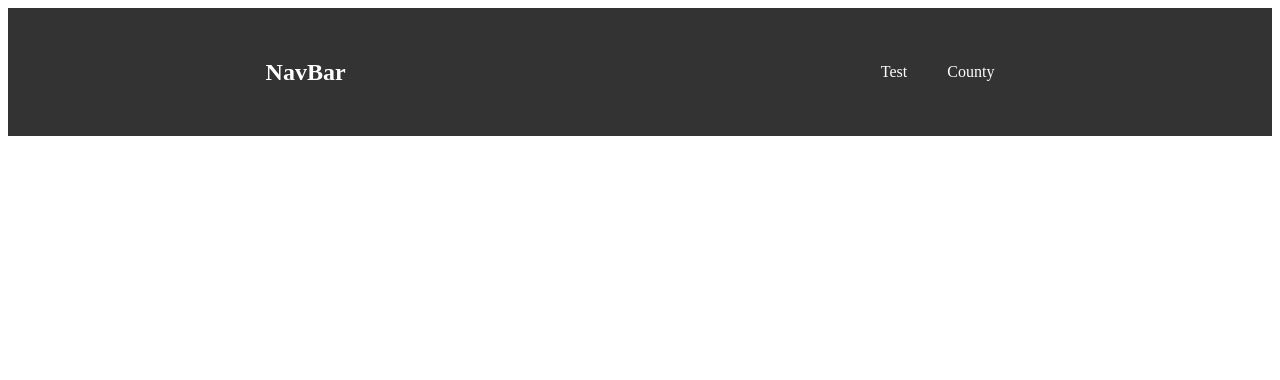
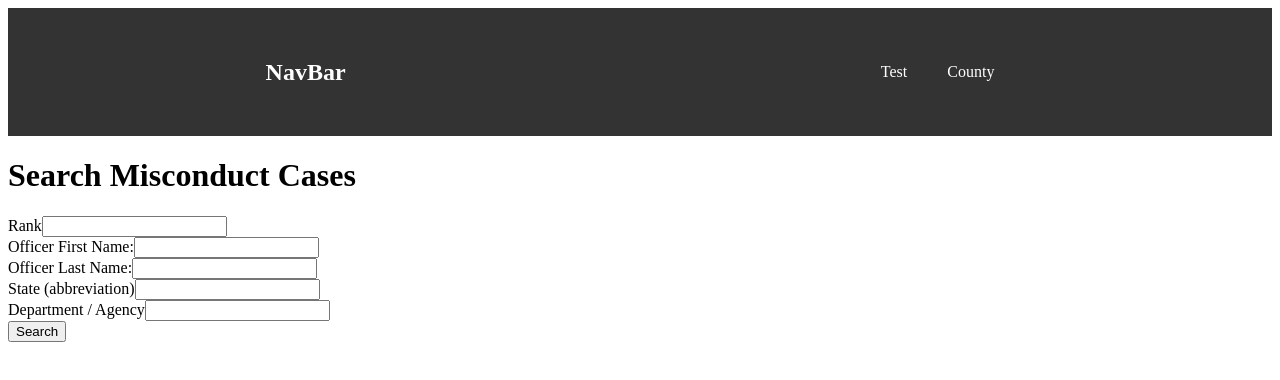
Before and after one commit to Richard-M-Baine/quantjustice, a React (Create React App) app in the folder frontend/: page /misconduct in a window 1280 px wide. Before the commit this address had no page. Shown: the top 380 px of the page. Built offline with nearby package versions, Linux system fonts and the light colour scheme.

Commit message:
done for day

```diff
--- a/frontend/src/App.js
+++ b/frontend/src/App.js
@@ -12,6 +12,7 @@ import LandingTest from './components/Test';
 
 // county stuff
 import CountyLanding from './components/County/CountyLanding';
+import MisconductSearch from './components/County/Misconduct/index.js';
 
 // navbar stuff
 import NavBar from './components/NavBar/index.js'
@@ -32,6 +33,7 @@ const location = useLocation()
         <Route path='/' element={<Landing />} />
         <Route path='/test' element={<LandingTest/>} />
         <Route path='/county' element={<CountyLanding/>} />
+        <Route path='/misconduct' element={<MisconductSearch/>} />
 
       </Routes>
 
--- a/frontend/src/components/County/CountyLanding/index.js
+++ b/frontend/src/components/County/CountyLanding/index.js
@@ -144,9 +144,7 @@ function CountyLanding() {
           Browse available misconduct records by agency.
         </p>
         <div className="misconductLinks">
-          <Link to="/misconduct/statewide">Statewide Misconduct Data</Link>
-          <Link to="/misconduct/agencies">Browse by Agency</Link>
-          <Link to="/misconduct/search">Search Misconduct Records</Link>
+          <Link to="/misconduct">Search Nationwide Decertifications and Misconduct</Link>
         </div>
       </section>
 
--- /dev/null
+++ b/frontend/src/components/County/Misconduct/index.js
@@ -0,0 +1,138 @@
+import React, { useState } from 'react';
+import { useDispatch, useSelector } from 'react-redux';
+import { Link } from "react-router-dom";
+
+import './misconduct.css';
+
+function MisconductSearch() {
+  const [rank, setRank] = useState('');
+  const [firstName, setFirstName] = useState('');
+  const [lastName, setLastName] = useState('');
+  const [stateAbbreviation, setStateAbbreviation] = useState('');
+  const [stateError, setStateError] = useState('');
+  const [agency, setAgency] = useState('')
+
+  // A simple list of valid state abbreviations
+  const validStateAbbreviations = [
+    'AL', 'AK', 'AZ', 'AR', 'CA', 'CO', 'CT', 'DE', 'FL', 'GA',
+    'HI', 'ID', 'IL', 'IN', 'IA', 'KS', 'KY', 'LA', 'ME', 'MD',
+    'MA', 'MI', 'MN', 'MS', 'MO', 'MT', 'NE', 'NV', 'NH', 'NJ',
+    'NM', 'NY', 'NC', 'ND', 'OH', 'OK', 'OR', 'PA', 'RI', 'SC',
+    'SD', 'TN', 'TX', 'UT', 'VT', 'VA', 'WA', 'WV', 'WI', 'WY'
+  ];
+
+  const handleStateChange = (e) => {
+    const value = e.target.value.toUpperCase(); // Convert to uppercase for consistency
+    setStateAbbreviation(value);
+
+    if (value.length > 2) {
+      setStateError('State abbreviation must be 2 characters.');
+    } else if (value.length > 0 && !validStateAbbreviations.includes(value)) {
+      // This will only show an error if the user has typed a full, but invalid, abbreviation
+      setStateError('Invalid state abbreviation.');
+    } else {
+      setStateError('');
+    }
+  };
+
+  const handleFormSubmit = (e) => {
+    e.preventDefault();
+
+    // Final check before submission
+    const isValidState = stateAbbreviation === '' || validStateAbbreviations.includes(stateAbbreviation);
+
+    if (stateAbbreviation && !isValidState) {
+      setStateError('Please enter a valid state abbreviation.');
+      return; // Stop form submission
+    }
+
+    // You can add your form submission logic here
+    console.log('Form submitted with:', {
+      rank,
+      firstName,
+      lastName,
+      stateAbbreviation
+    });
+  };
+
+  return (
+    <div className="MisconductSearchMain">
+      <h1>Search Misconduct Cases</h1>
+      <form onSubmit={handleFormSubmit}>
+
+        <div className="form-glump">
+          <label>Rank</label>
+          <input
+            type="text"
+            id="rank"
+            name="rank"
+            value={rank}
+            onChange={(e) => setRank(e.target.value)}
+          />
+        </div>
+
+
+
+        <div className="form-glump">
+          <label>Officer First Name:</label>
+          <input
+            type="text"
+            id="officerFirstName"
+            name="officerFirstName"
+            value={firstName}
+            onChange={(e) => setFirstName(e.target.value)}
+          />
+
+        </div>
+
+
+
+        <div className="form-glump">
+
+          <label htmlFor="officerName">Officer Last Name:</label>
+          <input
+            type="text"
+            id="OfficerlastName"
+            name="OfficerlastName"
+            value={lastName}
+            onChange={(e) => setLastName(e.target.value)}
+          />
+        </div>
+
+        <div className="form-glump">
+          <label htmlFor="stateAbbreviation">State (abbreviation)</label>
+          <input
+            type="text"
+            id="stateAbbreviation"
+            name="stateAbbreviation"
+            value={stateAbbreviation}
+            onChange={handleStateChange}
+            maxLength="2" // Limit input to 2 characters
+          />
+          {stateError && <p className="error-message">{stateError}</p>}
+        </div>
+
+        <div className="form-glump">
+
+          <label htmlFor="officerName">Department / Agency</label>
+          <input
+            type="text"
+            id="agency"
+            name="agency"
+            value={agency}
+            onChange={(e) => setAgency(e.target.value)}
+          />
+        </div>
+
+        <button
+          type="submit"
+          disabled={!!stateError} // Disable button if there's an error
+        >
+          Search
+        </button>
+      </form>
+    </div>
+  );
+}
+
+export default MisconductSearch;
```
Also changed, not shown: frontend/src/components/County/Misconduct/misconduct.css (added).
